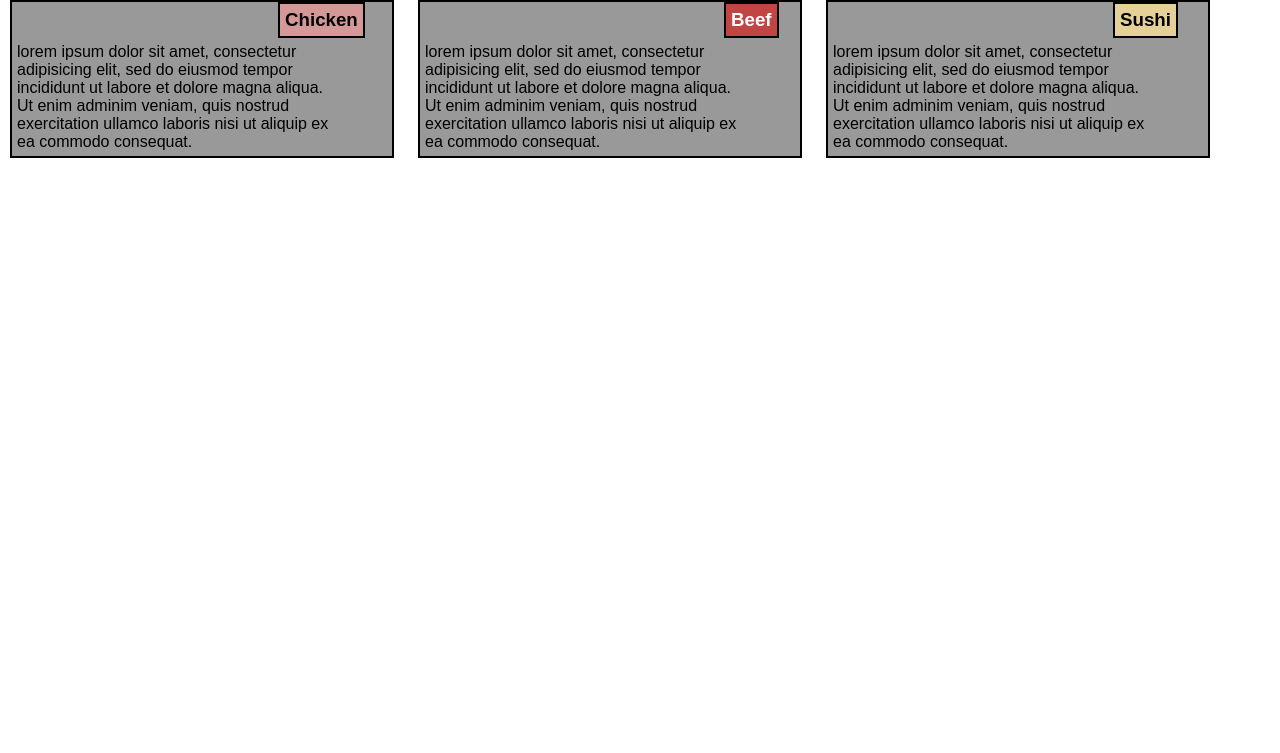
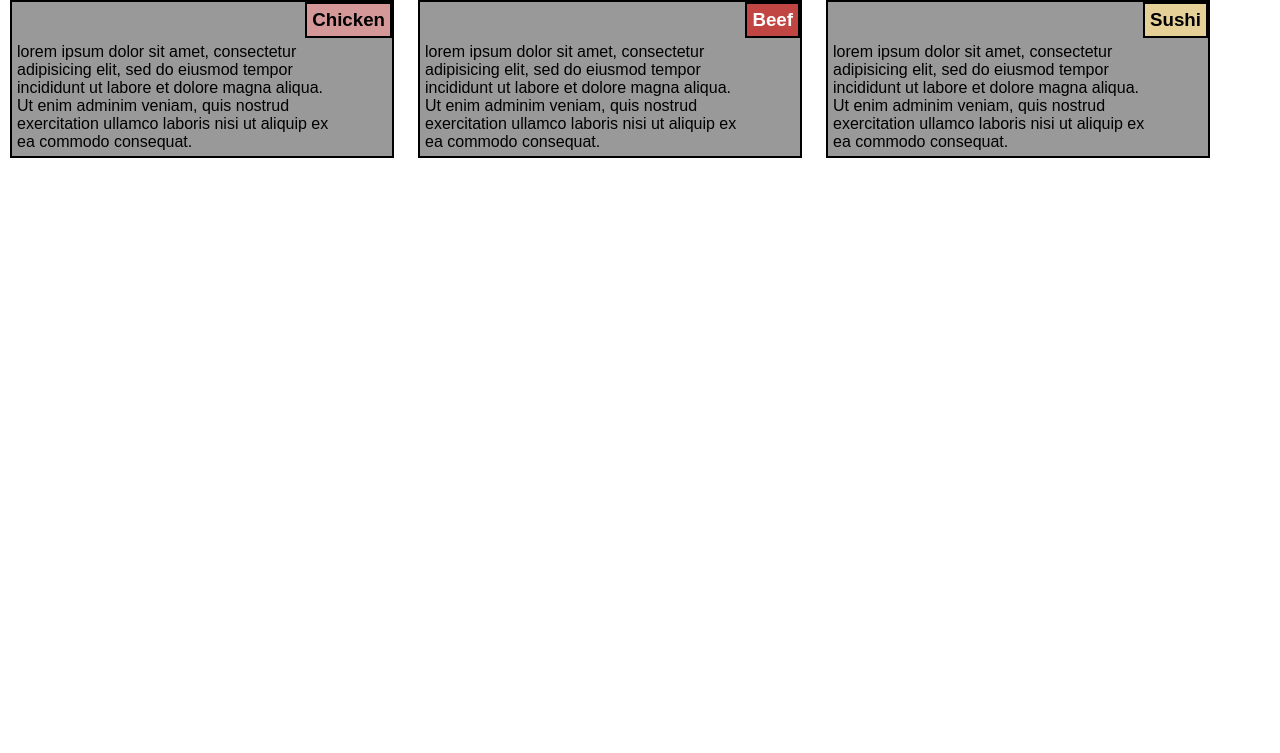
Before and after one commit to ShyamalJB/html-css-js, a plain HTML site: page module2-solution/index.html in a window 1280 px wide. Shown: the part 47-800 px from the top of the page. Drawn offline with Linux system fonts and the light colour scheme.

Commit message:
Modified styles.css

```diff
--- a/module2-solution/css/styles.css
+++ b/module2-solution/css/styles.css
@@ -35,15 +35,17 @@ overflow:none;
 background-color:rgb(153,153,153);
 border:2px solid black;
 display:inline-block;
-vertical-align: top;
+vertical-align:top;
 margin:10px;
- }
+}
 
-div > p{
+div p{
 padding:5px;
 font-family:sans-serif;
 font-size:medium;
 width:85%;
+float:left;
+clear:right;
 }
 #title1{
  font-family:sans-serif;
@@ -51,9 +53,7 @@ width:85%;
  background-color:rgb(213,152,152);
  padding:7px;
  border: 2px solid black;
- display: inline-block;
- position:relative;
- left:70%;
+ float:right;
  padding:5px;
 }
 
@@ -63,9 +63,7 @@ width:85%;
  color:white;
  padding:7px;
  border: 2px solid black;
- display: inline-block;
- position:relative;
- left:80%;
+ float:right;
  padding:5px;
 }
 
@@ -75,8 +73,6 @@ width:85%;
   background-color:rgb(229,209,152);
   padding:7px;
   border: 2px solid black;
-  display: inline-block;
-  position:relative;
-  left:75%;
+  float:right;
   padding:5px;
  }
```
